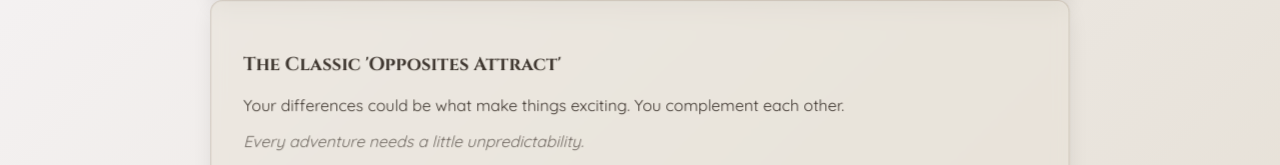
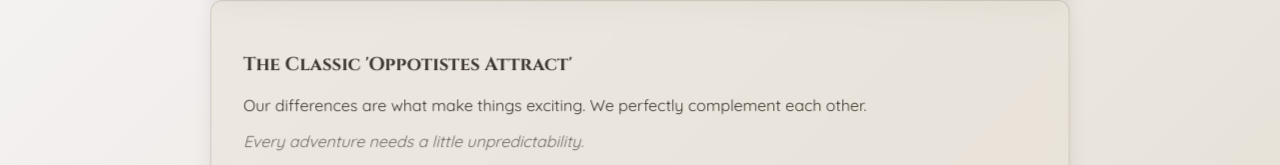
Before and after one commit to vetus-ordo/jenny-rankings, a Next.js app: page /results in a window 1280 px wide. Shown: the part 453-618 px from the top of the page. Built offline with nearby package versions, Linux system fonts and the light colour scheme; no server answers; the database is empty.

Commit message:
minor ui change

```diff
--- a/app/globals.css
+++ b/app/globals.css
@@ -230,7 +230,6 @@ html, body {
   border-radius: 8px;
   margin-right: 15px;
   object-fit: cover;
-  transition: transform 0.3s ease; /* <-- ADD THIS LINE */
 }
 .ranking-item .rank-number {
   background: var(--accent-primary);
@@ -244,9 +243,6 @@ html, body {
   justify-content: center;
   font-weight: bold;
   margin-right: 15px;
-}
-.ranking-item:hover img {
-  transform: scale(1.5); /* Makes the image 50% larger */
 }
 
 /* === RESULTS PAGE === */
@@ -262,6 +258,19 @@ html, body {
 .comparison-table .match {
   background: rgba(204, 223, 205, 0.5);
 }
+.comparison-table .perfect-match {
+  background: linear-gradient(90deg, rgba(212,175,55,0.3), rgba(204, 223, 205, 0.5));
+  border-left: 4px solid #D4AF37;
+  box-shadow: inset 0 0 10px rgba(212,175,55,0.2);
+}
+
+.category-score {
+  font-family: 'Quicksand', sans-serif;
+  font-size: 1rem;
+  font-weight: 600;
+  opacity: 0.7;
+  margin-left: 0.5rem;
+}
 
 /* === RESPONSIVE DESIGN === */
 @media (max-width: 768px) {
--- a/app/results/page.tsx
+++ b/app/results/page.tsx
@@ -5,114 +5,102 @@ import { categoryData } from '@/lib/data'
 import ClientEffects from '@/components/ClientEffects'
 import FinalSurprise from '@/components/FinalSurprise'
 import { createHeartBurst } from '@/lib/effects'
-import { database } from '@/firebase' // Import the database connection
-import { ref, onValue } from "firebase/database"; // Import Firebase functions
+import { database } from '@/firebase'
+import { ref, onValue } from "firebase/database";
 
 const getPersonalizedCompatibility = (score: number) => {
   if (score > 80) return {
     title: "An Extraordinary Connection ✨",
-    message: "Wow. Your tastes are so in sync, it's practically magic.",
-    subtext: "Are you two sure you didn't share a Polyjuice Potion?"
+    message: "Wow. Our tastes are so in sync, it's practically magic.",
+    subtext: "Are we sure we didn't share a Polyjuice Potion?"
   };
   if (score > 60) return {
     title: "A Powerful Harmony!",
-    message: "You agree on so much. This is the kind of magic that lasts.",
-    subtext: "Definitely more than just a fleeting charm."
+    message: "We agree on so much! This is the kind of magic that lasts.",
+    subtext: "This is definitely more than just a fleeting charm."
   };
    if (score > 40) return {
     title: "A Promising Accord",
-    message: "You agree on the important things and can have fun debating the rest. A perfect balance!",
-    subtext: "The foundation is strong."
+    message: "We agree on the important things and have fun debating the rest. What a perfect balance!",
+    subtext: "Our foundation is strong."
   };
   return {
-    title: "The Classic 'Opposites Attract'",
-    message: "Your differences could be what make things exciting. You complement each other.",
+    title: "The Classic 'Oppotistes Attract'",
+    message: "Our differences are what make things exciting. We perfectly complement each other.",
     subtext: "Every adventure needs a little unpredictability."
   };
+}
+
+// CORRECTED: This now returns a raw score and the max possible score for a category
+const calculateCategoryScore = (player1Ranks: string[], player2Ranks: string[]) => {
+  if (!player1Ranks || !player2Ranks) return { userScore: 0, maxScore: 0 };
+
+  let userScore = 0;
+  const numItems = player1Ranks.length;
+  const maxScore = numItems * 3; // 3 points per item is the max
+
+  player1Ranks.forEach((p1_item, p1_index) => {
+    const p2_index = player2Ranks.indexOf(p1_item);
+    if (p2_index !== -1) {
+      const distance = Math.abs(p1_index - p2_index);
+      userScore += Math.max(0, 3 - distance); // Proximity scoring
+    }
+  });
+
+  return { userScore, maxScore };
 }
 
 export default function ResultsPage() {
   const [allRankings, setAllRankings] = useState<{ [key: string]: any }>({});
   const [player1Name, setPlayer1Name] = useState('');
   const [player2Name, setPlayer2Name] = useState('');
+  const [overallScore, setOverallScore] = useState(0);
   const [revealStep, setRevealStep] = useState(0);
   const matchRefs = useRef<(HTMLTableRowElement | null)[]>([]);
 
   useEffect(() => {
-    // Get player names from localStorage (this doesn't need to be real-time)
     setPlayer1Name(localStorage.getItem('player1') || 'Wizard 1');
     setPlayer2Name(localStorage.getItem('player2') || 'Wizard 2');
 
-    // --- NEW: This now listens for real-time updates from Firebase ---
     const rankingsRef = ref(database, 'rankings/');
     const unsubscribe = onValue(rankingsRef, (snapshot) => {
       const data = snapshot.val();
       if (data) {
         setAllRankings(data);
+
+        // CORRECTED: Simplified and more accurate overall score calculation
+        const completed = Object.values(data).filter((r: any) => r.player1 && r.player2);
+
+        let totalUserScore = 0;
+        let totalMaxScore = 0;
+
+        completed.forEach((r: any) => {
+          const categoryScores = calculateCategoryScore(r.player1, r.player2);
+          totalUserScore += categoryScores.userScore;
+          totalMaxScore += categoryScores.maxScore;
+        });
+
+        const finalPercentage = totalMaxScore > 0 ? Math.round((totalUserScore / totalMaxScore) * 100) : 0;
+        setOverallScore(finalPercentage);
       }
     });
 
-    // Cinematic reveal sequence
     const sequence = [
-      () => setRevealStep(1),
-      () => setRevealStep(2),
+      () => setRevealStep(1), () => setRevealStep(2),
       () => {
         setRevealStep(3);
         setTimeout(() => {
-            matchRefs.current.forEach(ref => {
-                if (ref) createHeartBurst(ref);
-            });
+          matchRefs.current.forEach(ref => { if (ref) createHeartBurst(ref); });
         }, 500);
       },
       () => setRevealStep(4),
     ];
     sequence.forEach((step, i) => setTimeout(step, (i + 1) * 2000));
 
-    // Clean up the Firebase listener when the page is closed
     return () => unsubscribe();
   }, []);
 
-  // --- NEW: The upgraded "Proximity Scoring" calculation ---
-  const calculateCompatibility = () => {
-    let userScore = 0;
-    let maxScore = 0;
-    let exactMatches = 0;
-    let totalComparisons = 0;
-
-    Object.keys(allRankings).forEach(category => {
-      const ranking = allRankings[category];
-      if (ranking?.player1 && ranking?.player2) {
-        const numItems = ranking.player1.length;
-        maxScore += numItems * 3; // Max possible score is 3 points per item
-        totalComparisons += numItems;
-
-        ranking.player1.forEach((p1_item: string, p1_index: number) => {
-          const p2_index = ranking.player2.indexOf(p1_item);
-
-          if (p2_index !== -1) { // If the item exists in the other list
-            const distance = Math.abs(p1_index - p2_index);
-            if (distance === 0) {
-              userScore += 3; // 3 points for exact match
-              exactMatches++;
-            } else if (distance === 1) {
-              userScore += 2; // 2 points for being 1 spot off
-            } else if (distance === 2) {
-              userScore += 1; // 1 point for being 2 spots off
-            }
-          }
-        });
-      }
-    });
-
-    return {
-      exactMatches,
-      totalComparisons,
-      percentage: maxScore > 0 ? Math.round((userScore / maxScore) * 100) : 0
-    };
-  };
-
-  const compatibility = calculateCompatibility();
-  const personalizedResult = getPersonalizedCompatibility(compatibility.percentage);
+  const personalizedResult = getPersonalizedCompatibility(overallScore);
   const completedCategories = Object.keys(allRankings).filter(cat => allRankings[cat]?.player1 && allRankings[cat]?.player2);
 
   return (
@@ -124,7 +112,7 @@ export default function ResultsPage() {
         {revealStep >= 1 && (
           <div className="card compatibility-reveal">
             <h2 style={{fontFamily: 'Cinzel'}}>Magical Compatibility</h2>
-            <div className="compatibility-score" style={{fontSize: '4rem', margin: '1rem 0'}}>{compatibility.percentage}%</div>
+            <div className="compatibility-score" style={{fontSize: '4rem', margin: '1rem 0'}}>{overallScore}%</div>
           </div>
         )}
 
@@ -141,9 +129,16 @@ export default function ResultsPage() {
             const ranking = allRankings[categoryId];
             if (!category || !ranking) return null;
 
+            // We now need to calculate the per-category score here for display
+            const categoryScores = calculateCategoryScore(ranking.player1, ranking.player2);
+            const categoryPercentage = categoryScores.maxScore > 0 ? Math.round((categoryScores.userScore / categoryScores.maxScore) * 100) : 0;
+
             return (
               <div key={categoryId} className="card compatibility-reveal" style={{animationDelay: `${catIndex * 0.3}s`, padding: '1.5rem', marginBottom: '1.5rem'}}>
-                <h3 style={{ fontFamily: 'Cinzel', marginBottom: '1rem', textAlign: 'center' }}>{category.name}</h3>
+                <h3 style={{ fontFamily: 'Cinzel', marginBottom: '1rem', textAlign: 'center' }}>
+                  {category.name}
+                  <span className="category-score">({categoryPercentage}%)</span>
+                </h3>
                 <table style={{width: '100%', textAlign: 'left'}}>
                   <thead>
                     <tr>
@@ -158,15 +153,16 @@ export default function ResultsPage() {
                       const player1Item = category.items.find((i: any) => i.id === itemId);
                       const player2Item = category.items.find((i: any) => i.id === ranking.player2[index]);
                       const isMatch = itemId === ranking.player2[index];
+                      const isPerfectMatch = isMatch && index === 0;
 
                       const ref = isMatch ? (el: HTMLTableRowElement | null) => { if(el) matchRefs.current.push(el) } : null;
 
                       return (
-                        <tr key={index} ref={ref} className={isMatch ? 'match' : ''}>
+                        <tr key={index} ref={ref} className={isPerfectMatch ? 'perfect-match' : (isMatch ? 'match' : '')}>
                           <td><strong>#{index + 1}</strong></td>
                           <td>{player1Item?.name || '...'}</td>
                           <td>{player2Item?.name || '...'}</td>
-                          <td style={{textAlign: 'center'}}>{isMatch ? '✨' : ''}</td>
+                          <td style={{textAlign: 'center'}}>{isMatch ? (isPerfectMatch ? '🏆' : '✨') : ''}</td>
                         </tr>
                       )
                     })}
```
